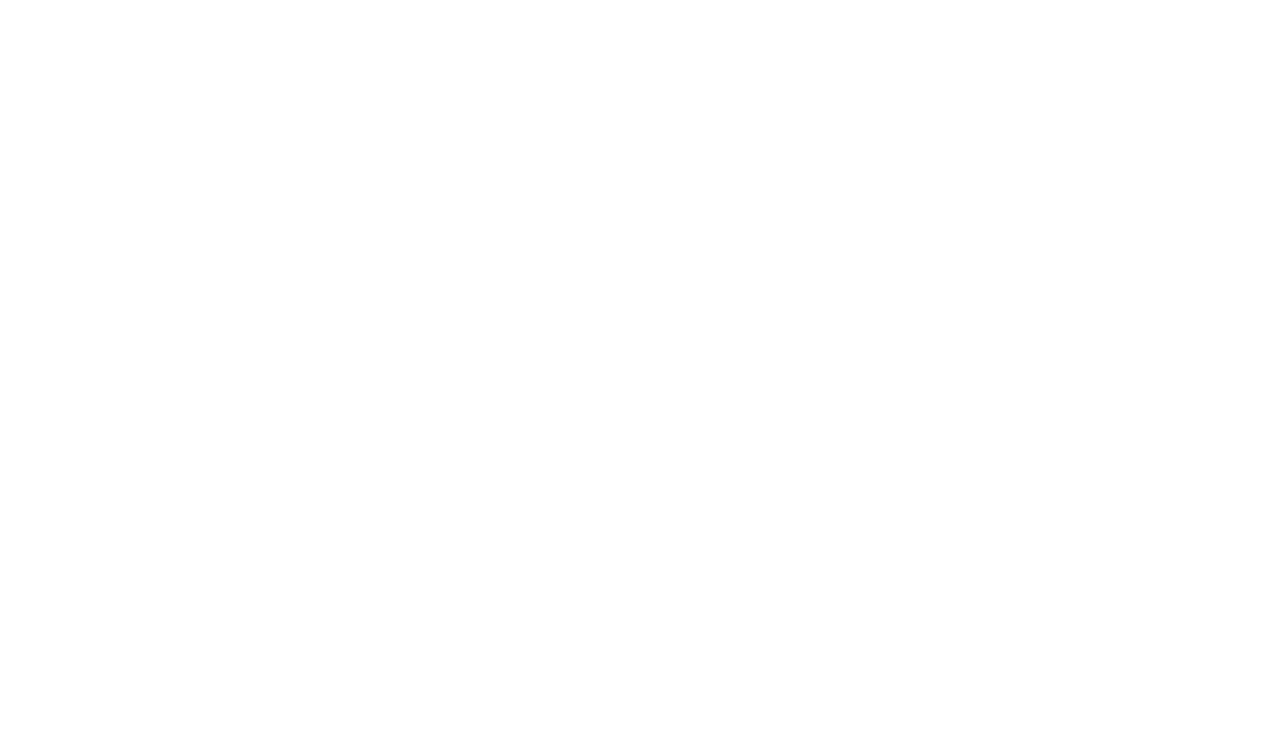
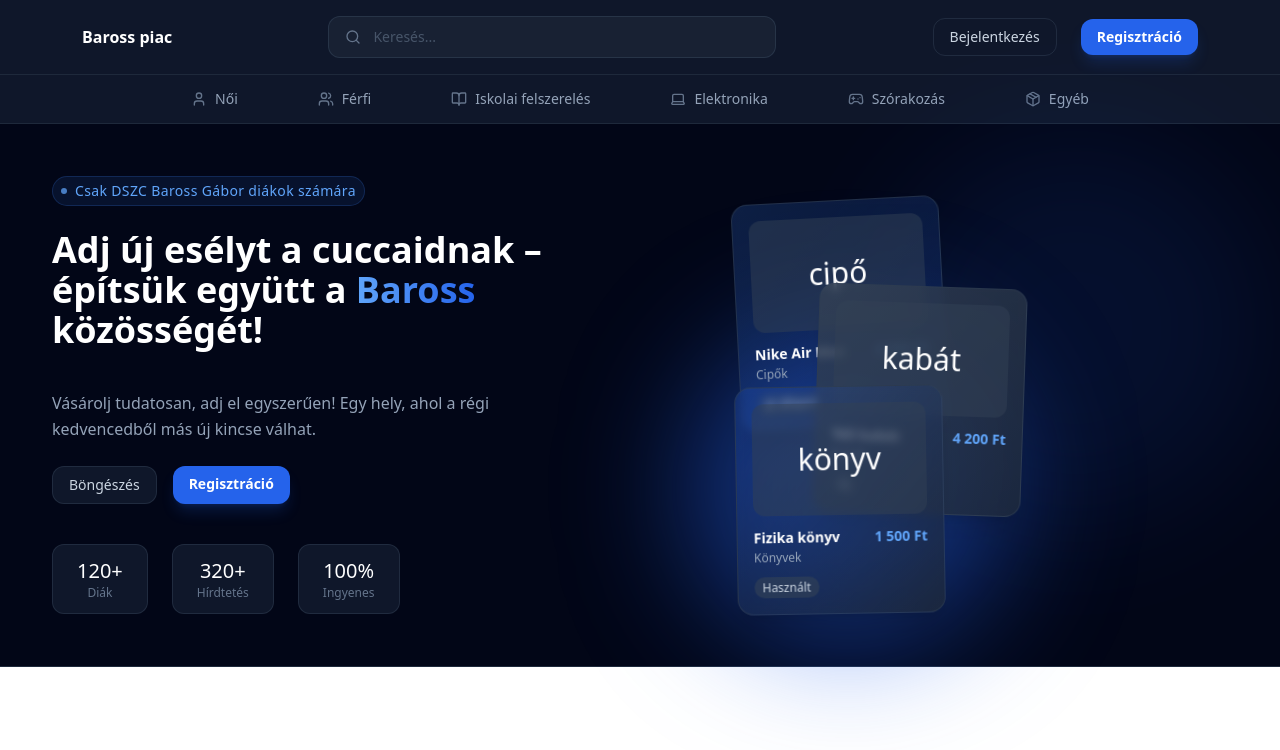
Before and after one commit to s4nyi324145/barosspiac, a React (Vite) app in the folder barossFrontend/: page / in a window 1280 px wide. Before the commit this address had no page. Shown: the top 750 px of the page. Built offline with nearby package versions, Linux system fonts and the light colour scheme.

Commit message:
Category navbar, home header

```diff
--- /dev/null
+++ b/barossFrontend/src/components/Categories.jsx
@@ -0,0 +1,32 @@
+
+import { Shirt, BookOpen, Laptop, Gamepad2, Package, User, Users } from "lucide-react";
+
+export default function Categories() {
+
+const categories = [
+  { name: "Női",                 icon: User },
+  { name: "Férfi",               icon: Users },
+  { name: "Iskolai felszerelés", icon: BookOpen },
+  { name: "Elektronika",         icon: Laptop },
+  { name: "Szórakozás",          icon: Gamepad2 },
+  { name: "Egyéb",               icon: Package },
+];
+
+    return (
+  <div className="bg-slate-900 border-b flex  justify-center  border-slate-800">
+    <div className="container  px-6">
+      <div className="flex flex-1 items-center justify-center  gap-12 overflow-x-auto scrollbar-none py-1">
+        {categories.map((cat, i) => (
+          <button
+            key={i}
+            className="flex items-center gap-2 px-4 py-2.5 rounded-xl text-sm font-medium text-slate-400 hover:text-white hover:bg-slate-800 transition-all duration-200 whitespace-nowrap group"
+          >
+            <cat.icon className="w-4 h-4 text-slate-500 group-hover:text-blue-400 transition-colors duration-200" />
+            <span>{cat.name}</span>
+          </button>
+        ))}
+      </div>
+    </div>
+  </div>
+);
+}
--- /dev/null
+++ b/barossFrontend/src/components/Header.jsx
@@ -0,0 +1,81 @@
+import RegisterButton from "./RegisterButton"
+export default function Header() {
+
+
+    const floatingCards = [
+        { title: "Nike Air Max", price: "8 500 Ft", category: "Cipők", condition: "Jó állapot", color: "from-blue-500/20 to-blue-600/10", rotate: "-rotate-3", top: "top-16", left: "left-12" },
+        { title: "Téli kabát", price: "4 200 Ft", category: "Ruhák", condition: "Új", color: "from-slate-700/80 to-slate-800/80", rotate: "rotate-2", top: "top-[150px]", left: "left-32" },
+        { title: "Fizika könyv", price: "1 500 Ft", category: "Könyvek", condition: "Használt", color: "from-blue-600/20 to-slate-800/80", rotate: "-rotate-1", top: "top-[250px]", left: "left-12" },
+    ];
+
+    return (
+        <>
+            <div className="header flex flex-row  flex-1  p-3 items-start justify-evenly gap-4 border-b bg-slate-950 border-slate-800">
+                {/*Bal oldal*/}
+                <div className="p-10  flex-1 flex flex-col gap-6 ">
+                    {/*Header badge */}
+                    <div className="border items-center gap-2  border-blue-500/20 flex w-fit px-2 py-1 rounded-full bg-blue-500/10">
+                        <span className="w-1.5 h-1.5 rounded-full bg-blue-400 animate-pulse" />
+                        <p className="text-sm font-medium text-blue-400 tracking-wide">Csak DSZC Baross Gábor diákok számára</p>
+                    </div>
+                    <h1 className="text-4xl font-bold text-white mb-4">Adj új esélyt a cuccaidnak – építsük együtt a <span className="text-transparent bg-clip-text bg-gradient-to-r from-blue-400 to-blue-600">Baross</span> közösségét!</h1>
+                    <p className="text-slate-400 text-base leading-relaxed max-w-md">Vásárolj tudatosan, adj el egyszerűen! Egy hely, ahol a régi kedvencedből más új kincse válhat.</p>
+                    <div className="flex gap-4">
+                        <a href="/login"
+                            className="text-sm font-medium bg-slate-900 text-slate-300 hover:text-white transition-colors duration-200 border border-slate-700/50 px-4 py-2 rounded-xl hover:bg-slate-800/60"
+                        >
+                            Böngészés
+                        </a>
+                        <RegisterButton />
+                    </div>
+                    <div className="flex flex-wrap gap-6 mt-4 text-sm text-slate-600">
+                        <div className="border flex flex-col items-center  bg-slate-900 p-3 pl-6 pr-6 rounded-xl  border-slate-700/50">
+                            <p className="text-white text-xl">120+</p>
+                            <p className="text-slate-500 text-xs text-center">Diák</p>
+                        </div>
+                        <div className="border flex flex-col items-center  pl-6 pr-6 bg-slate-900 p-3 rounded-xl  border-slate-700/50">
+                            <p className="text-white text-xl">320+</p>
+                            <p className="text-slate-500 text-xs text-center">Hírdtetés</p>
+                        </div>
+                        <div className="border flex flex-col items-center pl-6 pr-6  bg-slate-900 p-3 rounded-xl  border-slate-700/50">
+                            <p className="text-white text-xl">100%</p>
+                            <p className="text-slate-500 text-xs text-center">Ingyenes</p>
+                        </div>
+                    </div>
+                </div>
+                {/*Jobb oldal*/}
+                <div className="flex-1 relative h-80 hidden md:block">
+
+                    <div className="absolute  top-0 right-0 w-96 h-96 bg-blue-600 opacity-10 rounded-full blur-3xl pointer-events-none" />
+
+                    <div className="absolute  top-48 left-0 w-80 h-80 bg-blue-600/50  rounded-full blur-3xl pointer-events-none" />
+                    {floatingCards.map((card, i) => (
+                        <div
+                            key={i}
+                            className={`absolute ${card.top} ${card.left} ${card.rotate} w-52 bg-gradient-to-br ${card.color} border border-slate-700/60 backdrop-blur-sm rounded-2xl p-4 shadow-xl`}
+
+                        >
+
+                            <div className="w-full h-28 bg-slate-700/50 rounded-xl mb-3 flex items-center text-white justify-center text-3xl">
+                                {i === 0 ? "cipő" : i === 1 ? "kabát" : "könyv"}
+                            </div>
+                            <div className="flex justify-between items-start">
+                                <div>
+                                    <p className="text-white text-sm font-semibold">{card.title}</p>
+                                    <p className="text-slate-400 text-xs mt-0.5">{card.category}</p>
+                                </div>
+                                <span className="text-blue-400 text-sm font-bold">{card.price}</span>
+                            </div>
+                            <div className="mt-2">
+                                <span className="text-xs bg-slate-700/60 text-slate-300 px-2 py-0.5 rounded-full">
+                                    {card.condition}
+                                </span>
+                            </div>
+                        </div>
+                    ))}
+
+
+                </div>
+            </div>
+        </>)
+}
--- /dev/null
+++ b/barossFrontend/src/components/Navbar.jsx
@@ -0,0 +1,41 @@
+
+import { Search } from "lucide-react"
+import RegisterButton from "./RegisterButton"
+
+export default function Navbar() {
+    return (<>
+
+            <div className="bg-slate-900  border-b border-slate-800">
+  <div className="container min-w-full  px-4 py-4 flex items-center justify-around gap-6">
+
+    <div>
+        <p className="text-white font-bold">Baross piac</p>
+    </div>
+
+    {/* Kereső fül */}
+    <div className="flex-1 max-w-md flex items-center gap-3 bg-slate-800/60 border border-slate-700/60 rounded-xl px-4 py-2.5 focus-within:border-blue-500 focus-within:ring-2 focus-within:ring-blue-500/20 transition-all duration-200 group">
+      <Search className="w-4 h-4 text-slate-500 group-focus-within:text-blue-400 transition-colors duration-200 shrink-0" />
+      <input
+        type="text"
+        className="bg-transparent w-full outline-none text-sm text-slate-200 placeholder-slate-600"
+        placeholder="Keresés..."
+      />
+    </div>
+
+    {/* Navbar gombok */}
+    <div className="flex items-center gap-6">
+      <a
+        href="/login"
+        className="text-sm font-medium text-slate-300 hover:text-white transition-colors duration-200 border border-slate-700/50 px-4 py-2 rounded-xl hover:bg-slate-800/60"
+      >
+        Bejelentkezés
+      </a>
+      <RegisterButton/>
+    </div>
+
+  </div>
+</div>
+
+    </>)
+
+    }
--- /dev/null
+++ b/barossFrontend/src/components/RegisterButton.jsx
@@ -0,0 +1,13 @@
+
+export default function RegisterButton() {
+
+    return(<>
+        <a
+        href="/register"
+        className="text-sm font-semibold text-white bg-blue-600 hover:bg-blue-500 px-4 py-2 rounded-xl transition-colors duration-200 shadow-lg shadow-blue-600/20"
+      >
+        Regisztráció
+      </a>
+
+    </>)
+}
--- a/barossFrontend/src/pages/App.jsx
+++ b/barossFrontend/src/pages/App.jsx
@@ -3,6 +3,7 @@
 import Login from '../pages/Login'
 import { ToastProvider } from '../context/toastContext';
 import Toast from '../components/toastComponents/Toast'
+import Home from "./Home";
 
 export default function App() {
   return (
@@ -12,6 +13,7 @@
         <Routes>
           <Route path="/register" element={<Register />} />
           <Route path="/login" element={<Login />} />
+          <Route path="/" element={<Home />} />
         </Routes>
       </BrowserRouter>
     </ToastProvider>
--- /dev/null
+++ b/barossFrontend/src/pages/Home.jsx
@@ -0,0 +1,13 @@
+import Navbar from "../components/Navbar"
+import Header from "../components/Header"
+import Categories from "../components/Categories"
+
+export default function Home() {
+    return (<>
+        <Navbar />
+        <Categories />
+        <Header />
+
+
+    </>)
+}
--- a/barossFrontend/src/pages/Register.jsx
+++ b/barossFrontend/src/pages/Register.jsx
@@ -21,6 +21,7 @@
   const [isAszfOpen, setIsAszfOpen] = useState(false);
   const [isDataProtOpen, setIsDataProtOpen] = useState(false);
   const [loading, setLoading] = useState(false);
+  const [errorField,setErrorField] = useState("")
   const navigate = useNavigate();
   const inputFocus = useRef(null);
   const {showSuccess, showError, toasts} = useToast()
@@ -52,6 +53,7 @@
 
       } catch (error) {
          showError(error.response?.data?.message || error.response?.data?.error || "Hiba történt a regisztráció során.")
+         setErrorField(error.response?.data?.errorField || "")
          console.error(error.response)
          setTimeout(() => {
           setLoading(false);
@@ -89,8 +91,8 @@
 
         <div className="min-h-screen bg-slate-950 flex items-center  justify-center px-4 py-12 relative overflow-hidden">
 
-          <div className="absolute top-0 right-0 w-96 h-96 bg-blue-600 opacity-10 rounded-full blur-3xl pointer-events-none" />
-          <div className="absolute bottom-0 left-0 w-80 h-80 bg-blue-400 opacity-10 rounded-full blur-3xl pointer-events-none" />
+          <div className="absolute  top-0 right-0 w-96 h-96 bg-blue-600 opacity-10 rounded-full blur-3xl pointer-events-none" />
+          <div className="absolute   bottom-0 left-0 w-80 h-80 bg-blue-400 opacity-10 rounded-full blur-3xl pointer-events-none" />
 
           {isAszfOpen && <AszfModal isOpen={isAszfOpen} onClose={() => setIsAszfOpen(false)} />}
           {isDataProtOpen && <DataProtModal isOpen={isDataProtOpen} onClose={() => setIsDataProtOpen(false)} />}
@@ -178,9 +180,13 @@
                       type="email"
                       required
                       value={email}
-                      onChange={(e) => setEmail(e.target.value)}
+                      onChange={(e) => {
+                        setEmail(e.target.value)
+                        if(errorField === "email") setErrorField("")
+
+                      }}
                       placeholder="kovacs.anna.400@dszcbaross.edu.hu"
-                      className="w-full bg-slate-800/60 border border-slate-700/60 rounded-xl pl-12 pr-4 py-3.5 text-sm text-slate-200 placeholder-slate-600 outline-none focus:border-blue-500 focus:bg-slate-800 focus:ring-2 focus:ring-blue-500/20 transition-all duration-200"
+                      className={`w-full bg-slate-800/60 border border-slate-700/60 rounded-xl pl-12 pr-4 py-3.5 text-sm text-slate-200 placeholder-slate-600 outline-none focus:border-blue-500 focus:bg-slate-800 focus:ring-2 focus:ring-blue-500/20 transition-all duration-200 ${errorField === 'email' ? 'border-red-600' : ''}`}
                     />
                   </div>
                 </div>
```
Also changed, not shown: barossFrontend/src/pages/Login.jsx (+26 -7 lines).
